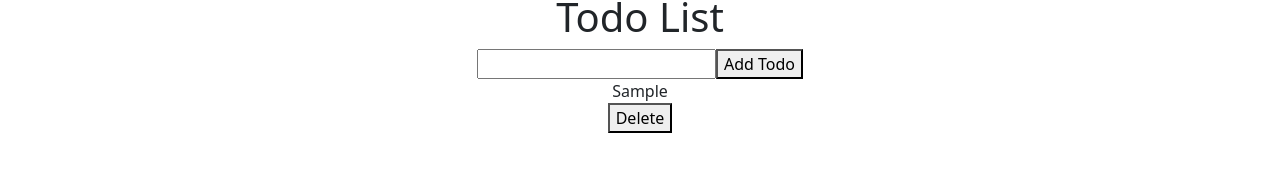
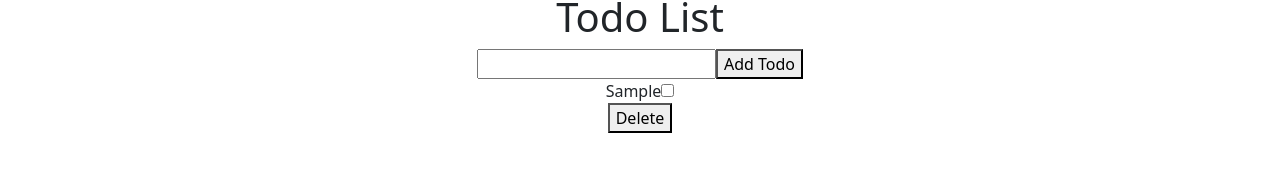
Before and after one commit to ntung/react-todolistapp, a React (Create React App) app: page / in a window 1280 px wide. Both pictures are taken after typing "Sample" into the empty fields and a click on the button "Add Todo". Shown: the part 582-751 px from the top of the page. Built offline with nearby package versions, Linux system fonts and the light colour scheme.

Commit message:
Mark a Todo Item completed or not

```diff
--- a/src/shared/todolist.js
+++ b/src/shared/todolist.js
@@ -26,6 +26,16 @@ const TodoList = () => {
         setTodos(updatedTodos);
     }
 
+    function toggleComplete(id) {
+        let updatedTodos = [...todos].map((todo) => {
+            if (todo.id === id) {
+                todo.completed = !todo.completed;
+            }
+            return todo;
+        });
+        setTodos(updatedTodos);
+    }
+
     return (
         <div id="todo-list">
             <h1>Todo List</h1>
@@ -37,7 +47,9 @@ const TodoList = () => {
                 <button type="submit">Add Todo</button>
             </form>
             {todos.map((todo) => <div className="todo" key={todo.id}>
-                <div className="todo-text">{todo.text}</div>
+                <div className="todo-text">{todo.text}
+                    <input type="checkbox" id="completed" checked={todo.completed}
+                           onChange={() => toggleComplete(todo.id)}/></div>
                 <button onClick={() => deleteTodo(todo.id)}>Delete</button>
             </div>)}
         </div>
```
